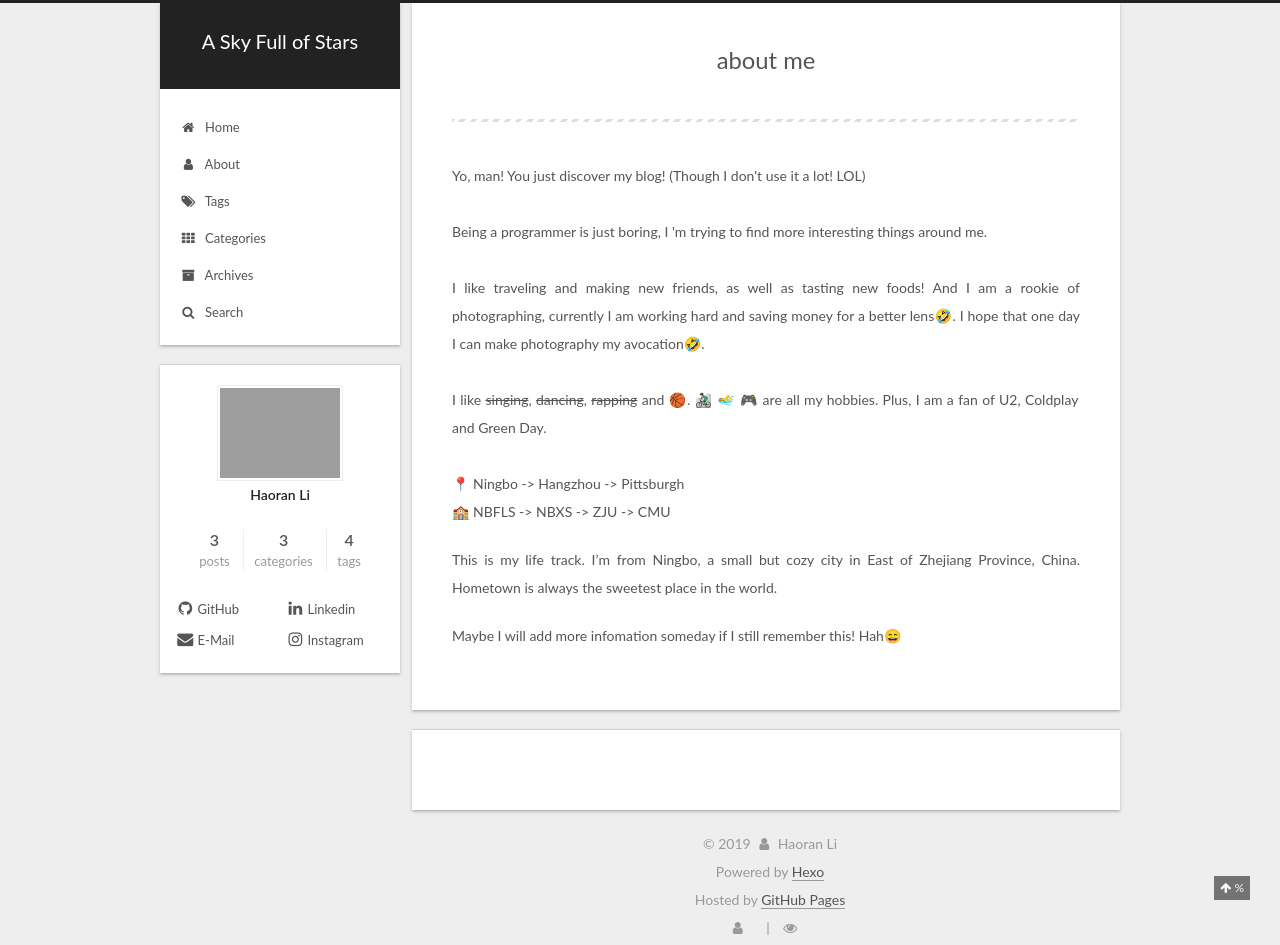
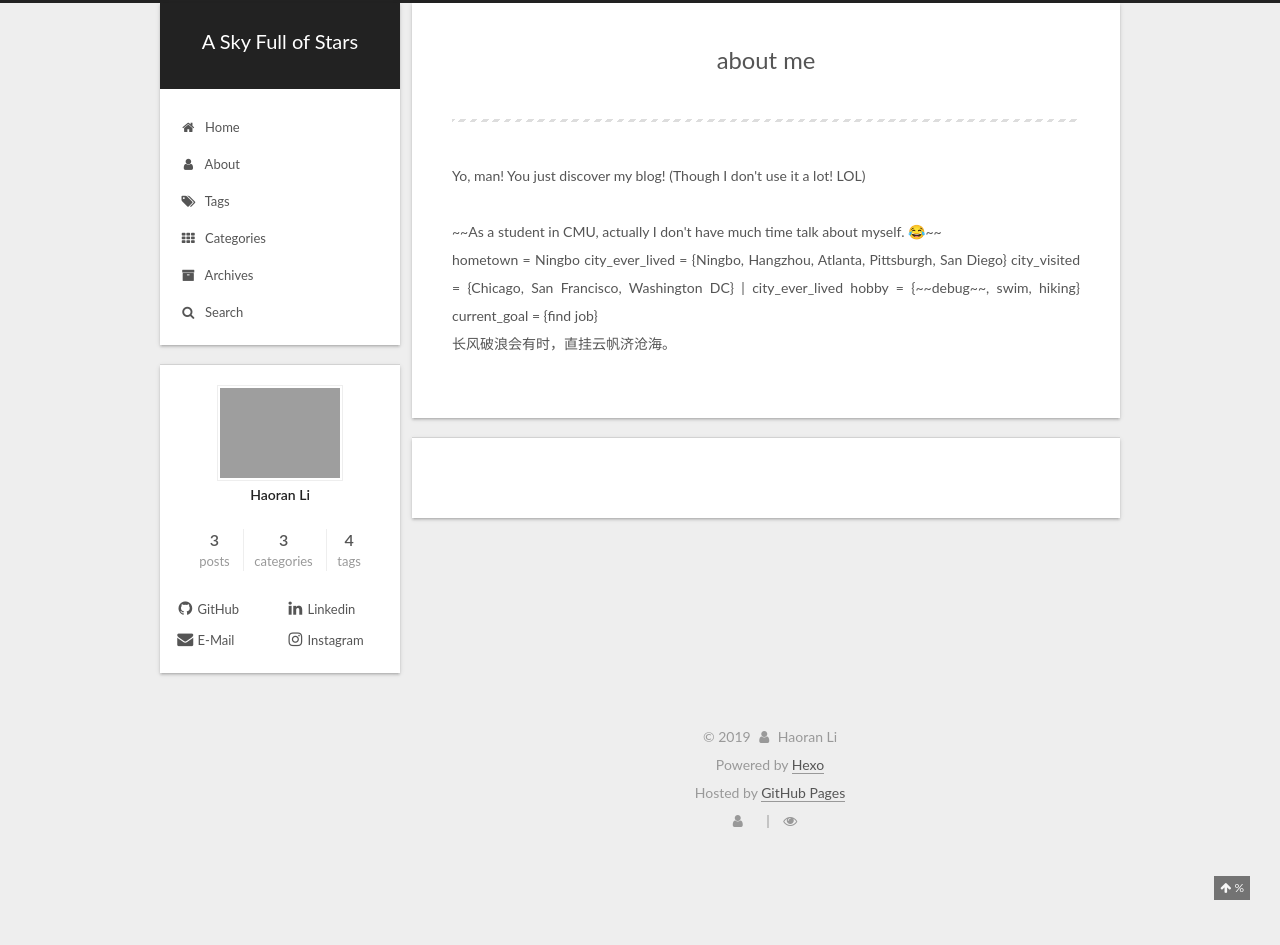
Before and after one commit to HL-EverGreen/HL-EverGreen.github.io, a plain HTML site: page about/index.html in a window 1280 px wide. After the commit the page ends 855 px from the top, so only its background shows below. Drawn offline with Linux system fonts and the light colour scheme; some packages are replaced by stand-ins of ours; grey boxes are pictures that could not be loaded; a script that the page names is missing.

Commit message:
Site updated: 2019-09-28 18:45:44

```diff
--- a/about/index.html
+++ b/about/index.html
@@ -77,17 +77,17 @@
 
 
 
-<meta name="description" content="Yo, man! You just discover my blog! (Though I don&apos;t use it a lot! LOL)  Being a programmer is just boring, I &apos;m trying to find more interesting things around me.  I like traveling and making new frie">
+<meta name="description" content="Yo, man! You just discover my blog! (Though I don&apos;t use it a lot! LOL)  ~~As a student in CMU, actually I don&apos;t have much time talk about myself. 😂~~  hometown = Ningbo city_ever_lived = {Ningbo, Ha">
 <meta property="og:type" content="website">
 <meta property="og:title" content="about me">
 <meta property="og:url" content="http://yoursite.com/about/index.html">
 <meta property="og:site_name" content="A Sky Full of Stars">
-<meta property="og:description" content="Yo, man! You just discover my blog! (Though I don&apos;t use it a lot! LOL)  Being a programmer is just boring, I &apos;m trying to find more interesting things around me.  I like traveling and making new frie">
+<meta property="og:description" content="Yo, man! You just discover my blog! (Though I don&apos;t use it a lot! LOL)  ~~As a student in CMU, actually I don&apos;t have much time talk about myself. 😂~~  hometown = Ningbo city_ever_lived = {Ningbo, Ha">
 <meta property="og:locale" content="default">
-<meta property="og:updated_time" content="2019-06-03T02:01:48.652Z">
+<meta property="og:updated_time" content="2019-09-28T22:45:33.129Z">
 <meta name="twitter:card" content="summary">
 <meta name="twitter:title" content="about me">
-<meta name="twitter:description" content="Yo, man! You just discover my blog! (Though I don&apos;t use it a lot! LOL)  Being a programmer is just boring, I &apos;m trying to find more interesting things around me.  I like traveling and making new frie">
+<meta name="twitter:description" content="Yo, man! You just discover my blog! (Though I don&apos;t use it a lot! LOL)  ~~As a student in CMU, actually I don&apos;t have much time talk about myself. 😂~~  hometown = Ningbo city_ever_lived = {Ningbo, Ha">
 
 
 
@@ -300,17 +300,15 @@
           <hr>
 Yo, man! You just discover my blog! (Though I don't use it a lot! LOL)
 <br><br>
-Being a programmer is just boring, I 'm trying to find more interesting things around me.
-<br><br>
-I like traveling and making new friends, as well as tasting new foods! And I am a rookie of photographing, currently I am working hard and saving money for a better lens🤣. I hope that one day I can make photography my avocation🤣.
-<br><br>
-I like <del>singing</del>, <del>dancing</del>, <del>rapping</del> and 🏀. 🚵‍♂️ 🏊‍♂️ 🎮 are all my hobbies. Plus, I am a fan of U2, Coldplay and Green Day.
-<br><br>
-📍 Ningbo -> Hangzhou -> Pittsburgh
+~~As a student in CMU, actually I don't have much time talk about myself. 😂~~
+<br>
+hometown = Ningbo
+city_ever_lived = {Ningbo, Hangzhou, Atlanta, Pittsburgh, San Diego}
+city_visited = {Chicago, San Francisco, Washington DC} | city_ever_lived
+hobby = {~~debug~~, swim, hiking}
+current_goal = {find job}
 
-<p>🏫 NBFLS -&gt; NBXS -&gt; ZJU -&gt; CMU</p>
-<p>This is my life track. I’m from Ningbo, a small but cozy city in East of Zhejiang Province, China. Hometown is always the sweetest place in the world.</p>
-<p>Maybe I will add more infomation someday if I still remember this! Hah😄</p>
+<p>长风破浪会有时，直挂云帆济沧海。</p>
 
 
       </div>
```
